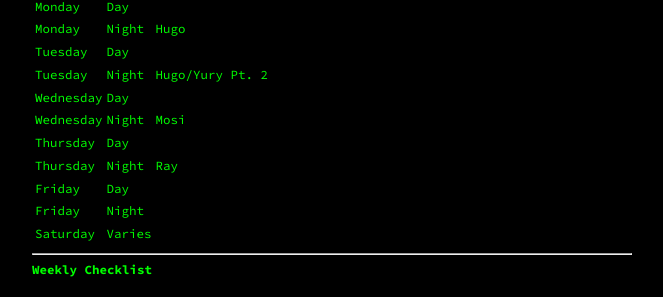
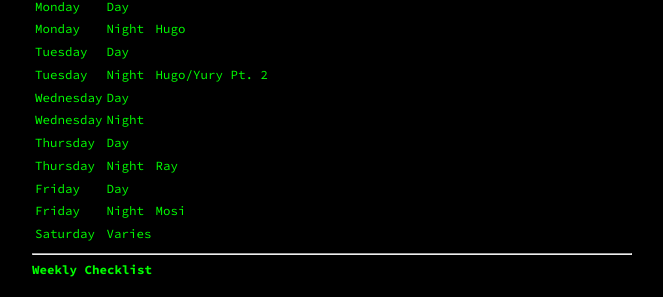
Before and after one commit to Terwilliger69105/69105.github.io, a Jekyll site: the page built from burritoverse.md, in a window 1280 px wide. Shown: the part 856-1153 px from the top of the page, without its empty margins (308-971 px from the left). Built offline with Jekyll 4.4.1, drawn with Linux system fonts in a browser that asks for light colours; our own code applies the rules of GitHub Pages for plain Markdown files.

```diff
--- a/burritoverse.md
+++ b/burritoverse.md
@@ -37,11 +37,11 @@ Monday    | Night  | Hugo
 Tuesday   | Day    |
 Tuesday   | Night  | Hugo/Yury Pt. 2
 Wednesday | Day    |
-Wednesday | Night  | Mosi
+Wednesday | Night  |
 Thursday  | Day    |
 Thursday  | Night  | Ray
 Friday    | Day    |
-Friday    | Night  |
+Friday    | Night  | Mosi
 Saturday  | Varies |
 
 ---
```
